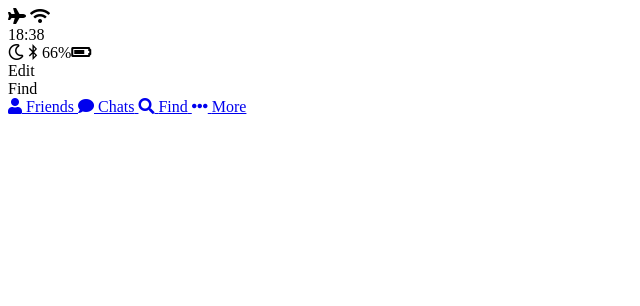
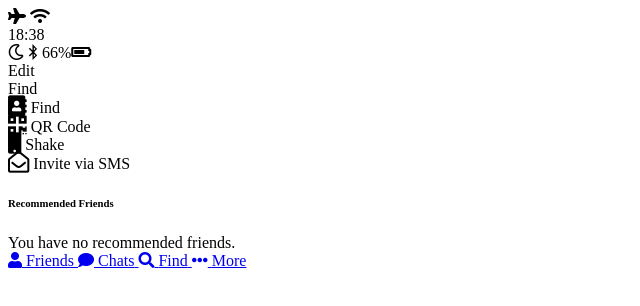
Before and after one commit to e-ez/kakao-clone, a plain HTML site: page find.html in a window 1280 px wide. Shown: the whole page, without its empty margins (0-640 px from the left). Drawn offline with Linux system fonts and the light colour scheme.

Commit message:
find is done

```diff
--- a/find.html
+++ b/find.html
@@ -34,6 +34,34 @@
       </div>
     </div>
   </header>
+  <main class="find">
+    <secion class="find__options">
+      <div class="find__option">
+        <i class="fas fa-address-book fa-lg"></i>
+        <span class="find__option-title">Find</span>
+      </div>
+      <div class="find__option">
+        <i class="fas fa-qrcode fa-lg"></i>
+        <span class="find__option-title">QR Code</span>
+      </div>
+      <div class="find__option">
+        <i class="fas fa-mobile fa-lg"></i>
+        <span class="find__option-title">Shake</span>
+      </div>
+      <div class="find__option">
+        <i class="far fa-envelope-open fa-lg"></i>
+        <span class="find__option-title">Invite via SMS</span>
+      </div>
+    </secion>
+    <section class="find__recommended">
+      <header>
+        <h6 class="recommended__title">Recommended Friends</h6>
+      </header>
+      <div class="recommended__none">
+        <span class="recomended_text">You have no recommended friends.</span>
+      </div>
+    </section>
+  </main>
   <nav>
     <a href="index.html" class="tab-bar__tab">
       <i class="fa fa-user"></i>
```
